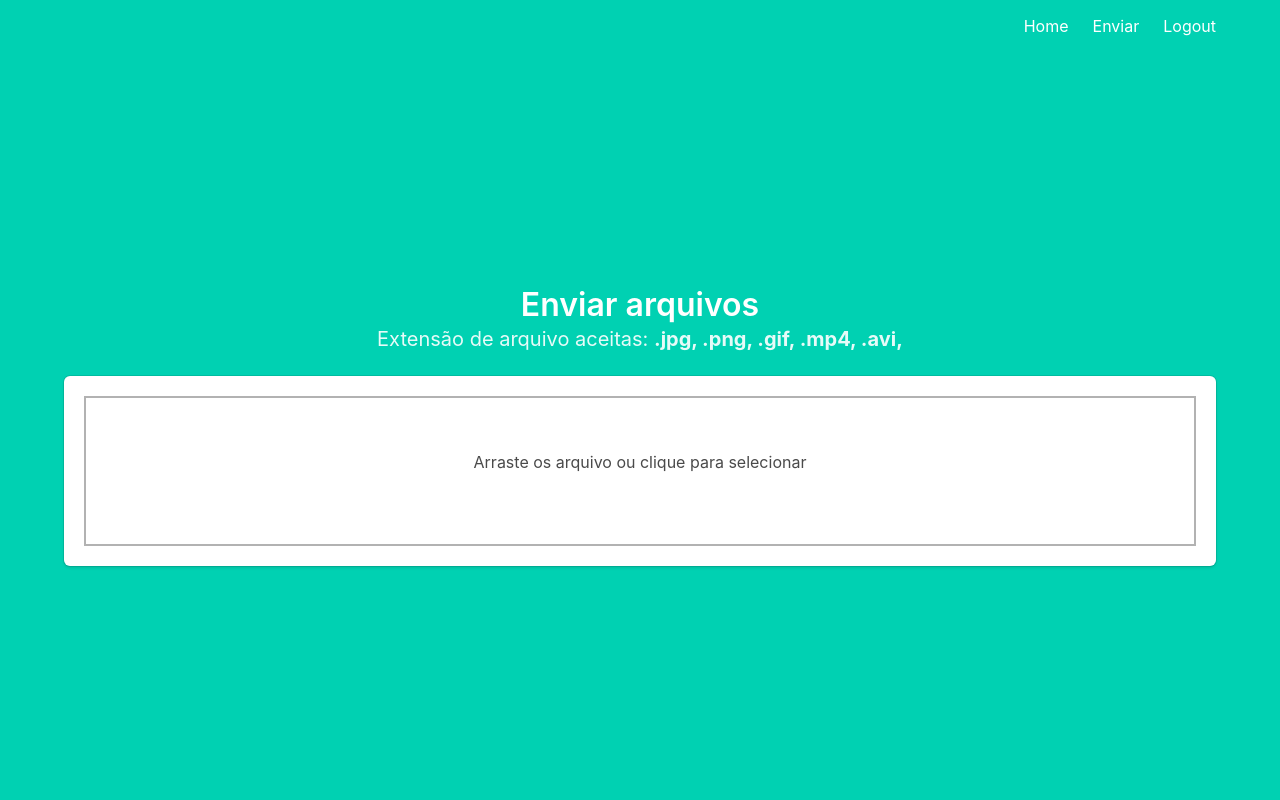
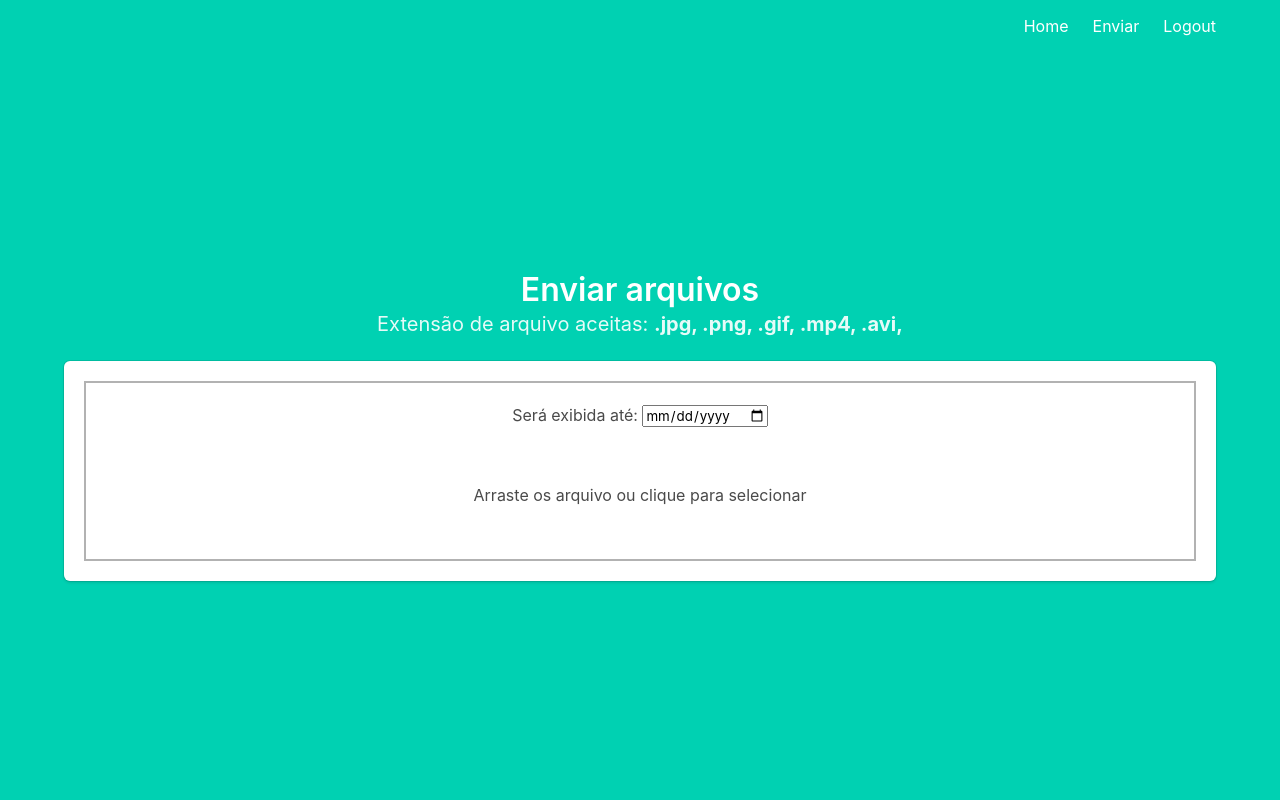
Before and after one commit to mariodac/auth_upload_files, a Flask app: page /uploads in a window 1280 px wide. Run offline with Flask 2, Linux system fonts and the light colour scheme; a user stored in the database is signed in; some libraries are stand-ins or nearby versions.

Commit message:
Adicionado campo de data

```diff
--- a/project/templates/upload.html
+++ b/project/templates/upload.html
@@ -5,6 +5,11 @@
 <h2 class="subtitle">Extensão de arquivo aceitas: <b>.jpg, .png, .gif, .mp4, .avi,</b>  </h2>
 <div class="box">
     <form action="{{ url_for('upload_files') }}" class="dropzone">
+        <div>
+            <label for="finish">Será exibida até:</label>
+            <input type="date" id="finish" name="finish" value="{{ next_day }}">
+        </div><br>
+
     </form>
 </div>
 {% endblock %}
```
